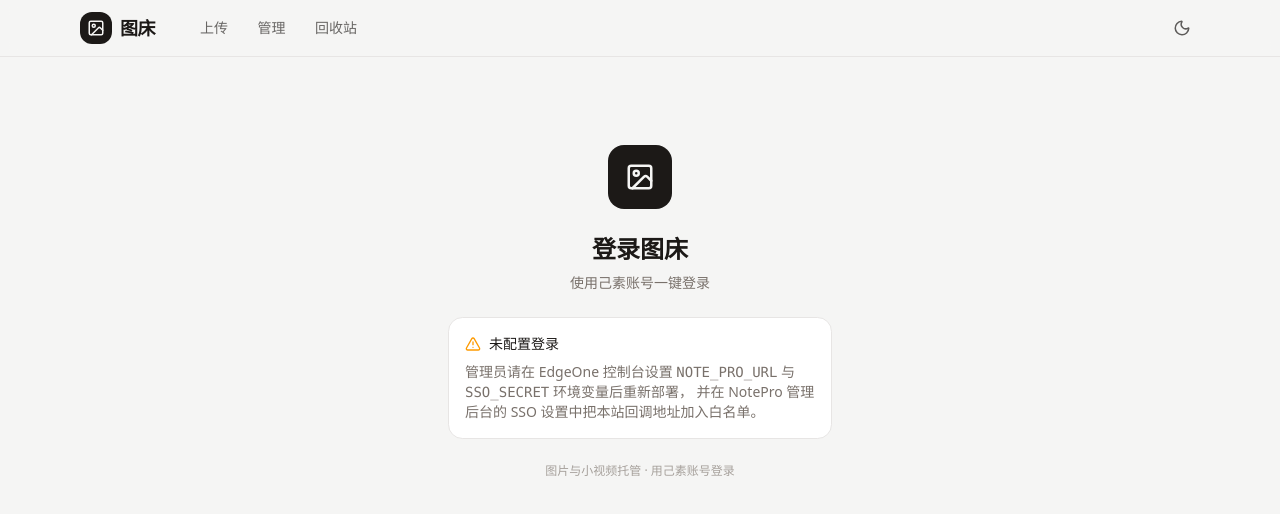
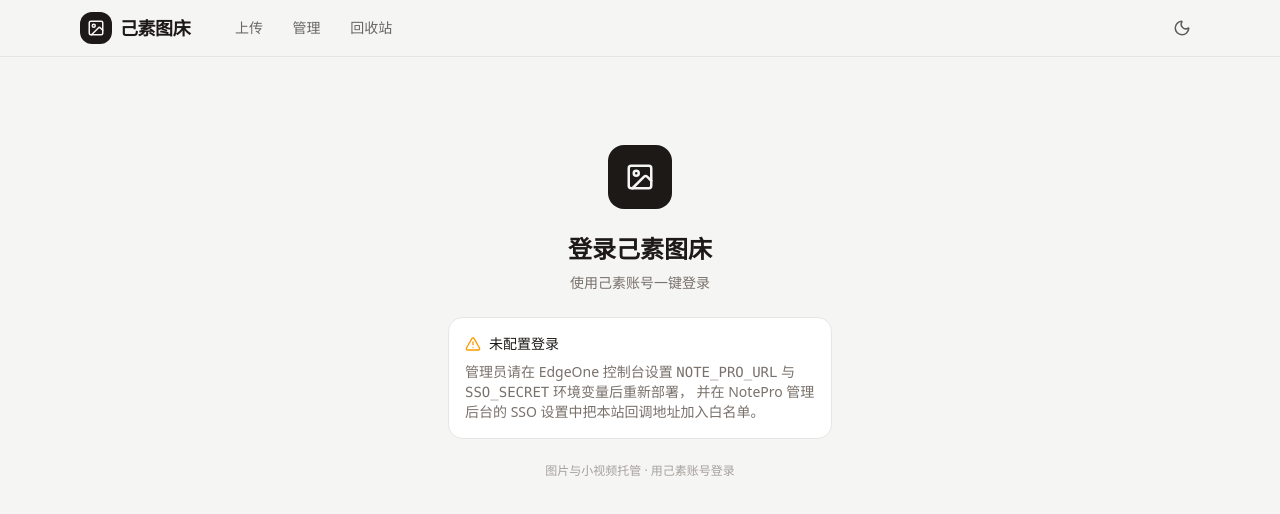
Before and after one commit to wujinpai/cnb, a Vue app: page /login in a window 1280 px wide. Shown: the top 514 px of the page. Built offline with nearby package versions, Linux system fonts and the light colour scheme; no server answers.

Commit message:
品牌：改名己素图床，favicon 换为 B. 标识

```diff
--- a/index.html
+++ b/index.html
@@ -3,8 +3,9 @@
   <head>
     <meta charset="UTF-8" />
     <meta name="viewport" content="width=device-width, initial-scale=1.0, viewport-fit=cover" />
-    <meta name="description" content="简洁的图片与小视频托管服务" />
-    <title>图床 · 图片与小视频托管</title>
+    <meta name="description" content="己素图床 · 简洁的图片与小视频托管服务" />
+    <link rel="icon" type="image/png" href="/favicon.png" />
+    <title>己素图床</title>
     <script>
       try {
         var t = localStorage.getItem('imgbed-theme')
--- a/src/App.vue
+++ b/src/App.vue
@@ -6,7 +6,7 @@
           <span class="w-8 h-8 rounded-xl bg-stone-900 dark:bg-stone-100 text-stone-100 dark:text-stone-900 grid place-items-center">
             <ImageIcon :size="18" />
           </span>
-          <span>图床</span>
+          <span>己素图床</span>
         </RouterLink>
         <nav class="ml-6 hidden sm:flex items-center gap-1 text-sm">
           <RouterLink to="/" class="nav-link" active-class="nav-active">上传</RouterLink>
--- a/src/views/LoginView.vue
+++ b/src/views/LoginView.vue
@@ -3,7 +3,7 @@
     <div class="mx-auto w-16 h-16 rounded-2xl bg-stone-900 dark:bg-stone-100 text-stone-100 dark:text-stone-900 grid place-items-center mb-6">
       <ImageIcon :size="30" />
     </div>
-    <h1 class="text-2xl font-bold">登录图床</h1>
+    <h1 class="text-2xl font-bold">登录己素图床</h1>
     <p class="mt-2 text-sm text-stone-500 dark:text-stone-400">使用己素账号一键登录</p>
 
     <div v-if="!configured" class="card mt-6 p-4 text-sm text-left">
--- a/src/views/ManageView.vue
+++ b/src/views/ManageView.vue
@@ -75,7 +75,7 @@
     <div v-if="orphanOpen" class="fixed inset-0 z-50 grid place-items-center bg-black/50 p-4" @click.self="orphanOpen = false">
       <div class="card max-w-lg w-full max-h-[80vh] overflow-auto p-5">
         <h3 class="text-lg font-semibold mb-2">清理孤儿文件</h3>
-        <p class="text-sm text-stone-500 mb-4">扫描 CNB 存储桶中存在、但不在图床记录里的文件（例如手动上传、记录丢失的）。清理将直接从 CNB 删除，无法恢复。</p>
+        <p class="text-sm text-stone-500 mb-4">扫描 CNB 存储桶中存在、但不在己素图床记录里的文件（例如手动上传、记录丢失的）。清理将直接从 CNB 删除，无法恢复。</p>
         <div v-if="orphanState === 'idle'">
           <button class="btn" @click="scanOrphans" :disabled="orphanLoading">
             {{ orphanLoading ? '扫描中…' : '开始扫描' }}
--- a/src/views/ShareView.vue
+++ b/src/views/ShareView.vue
@@ -23,7 +23,7 @@
           {{ copied ? '已复制' : '复制链接' }}
         </button>
       </div>
-      <p class="mt-8 text-center text-xs text-stone-400">由图床分享 · {{ host }}</p>
+      <p class="mt-8 text-center text-xs text-stone-400">由己素图床分享 · {{ host }}</p>
     </div>
   </div>
 </template>
```
Also changed, not shown: public/favicon.png (added), 21 other files (tests, documents, lock files or other folders).
